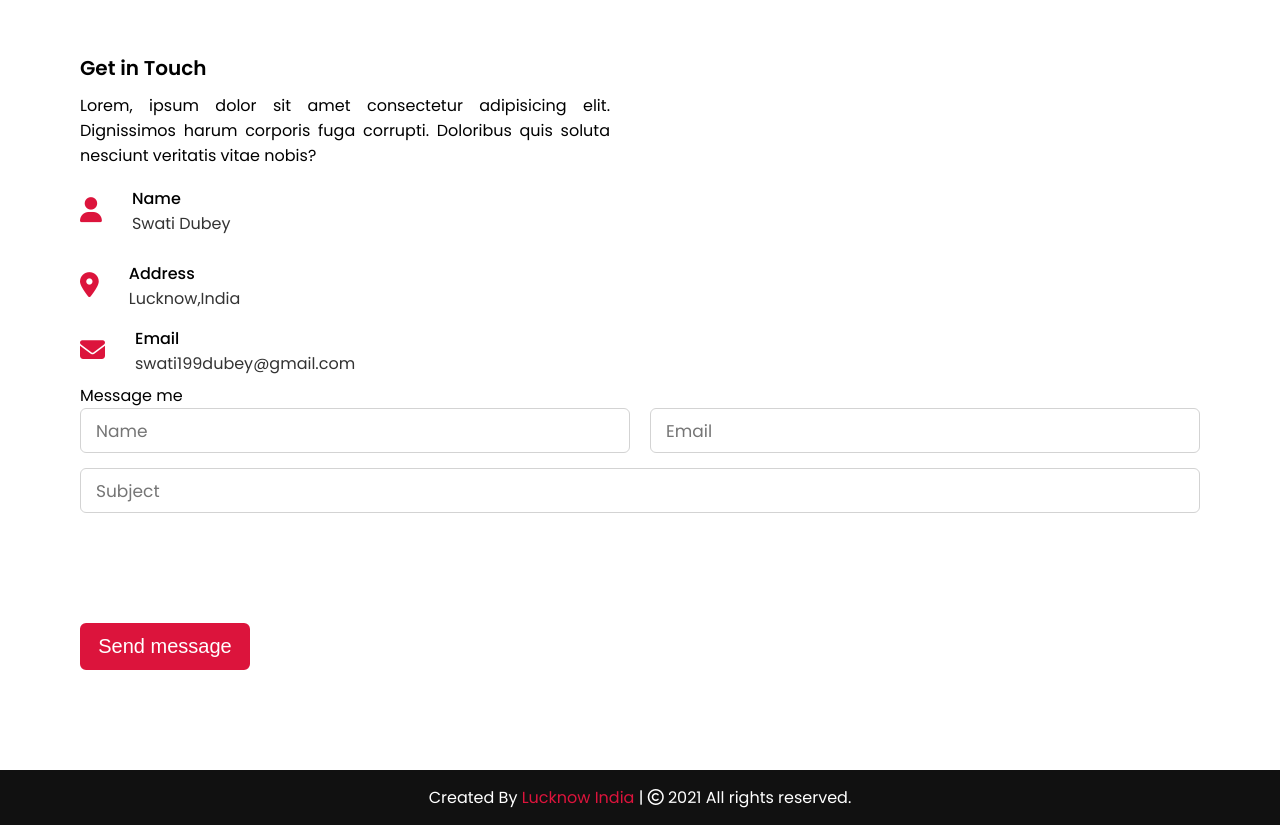
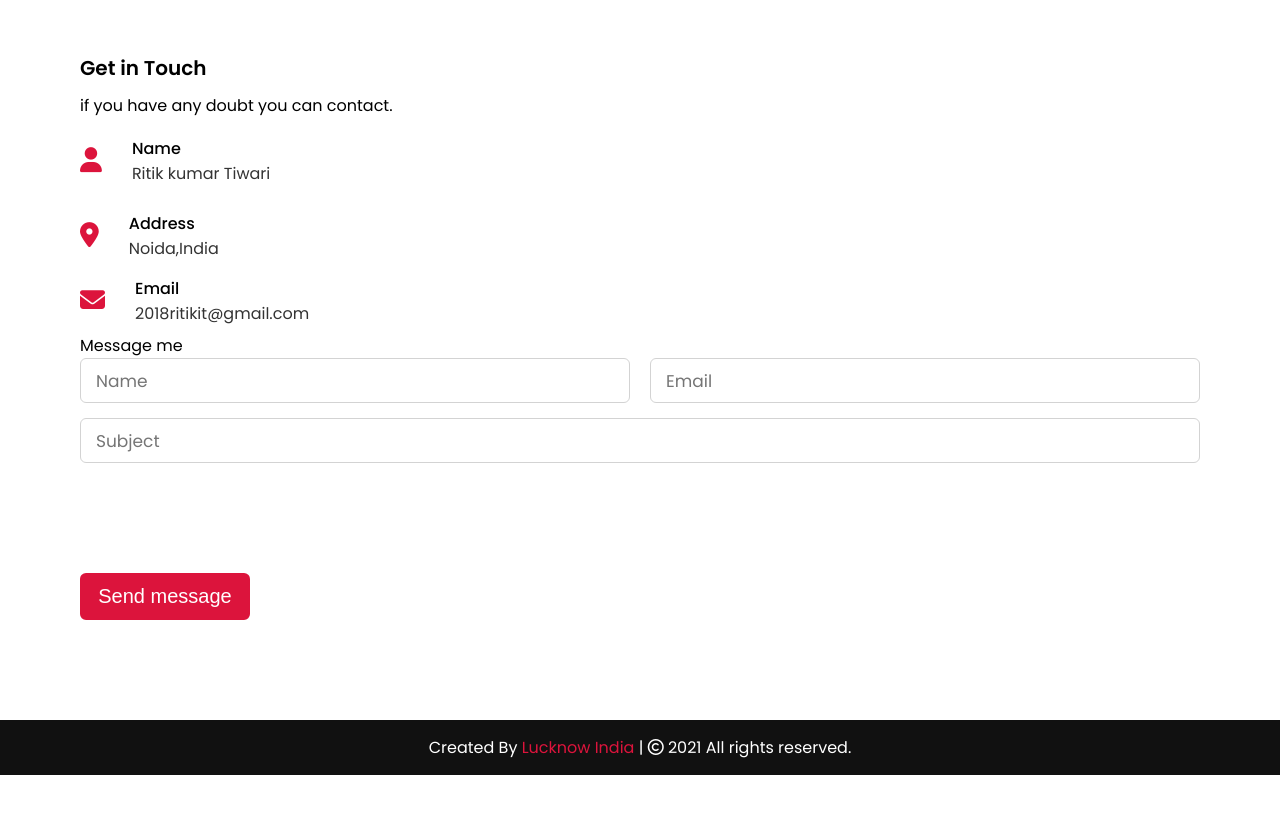
Before and after one commit to RitikPyCode/Ritik-, a plain HTML site: page index.html in a window 1280 px wide. Shown: the part 6791-7616 px from the top of the page. After the commit the page ends 7566 px from the top, so only its background shows below. Drawn offline with nearby package versions, Linux system fonts and the light colour scheme; a script that the page names is missing.

Commit message:
Update index.html

```diff
--- a/index.html
+++ b/index.html
@@ -1996,7 +1996,7 @@ Contact me</h2>
                     <div class="text">
 Get in Touch</div>
 <p>
-Lorem, ipsum dolor sit amet consectetur adipisicing elit. Dignissimos harum corporis fuga corrupti. Doloribus quis soluta nesciunt veritatis vitae nobis?</p>
+ if you have any doubt you can contact.</p>
 <div class="icons">
                         <div class="row">
                             <i class="fas fa-user"></i>
@@ -2004,7 +2004,7 @@ Lorem, ipsum dolor sit amet consectetur adipisicing elit. Dignissimos harum corp
                                 <div class="head">
 Name</div>
 <div class="sub-title">
-    Swati Dubey</div>
+    Ritik kumar Tiwari</div>
 </div>
 </div>
 </div>
@@ -2014,7 +2014,7 @@ Name</div>
                                 <div class="head">
 Address</div>
 <div class="sub-title">
-Lucknow,India</div>
+Noida,India</div>
 </div>
 </div>
 <div class="row">
@@ -2023,7 +2023,7 @@ Lucknow,India</div>
                                 <div class="head">
 Email</div>
 <div class="sub-title">
-swati199dubey@gmail.com</div>
+2018ritikit@gmail.com</div>
 </div>
 </div>
 </div>
```
